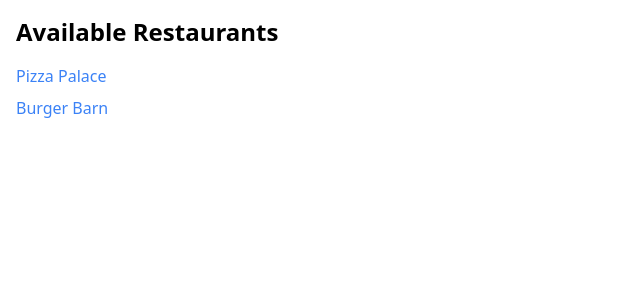
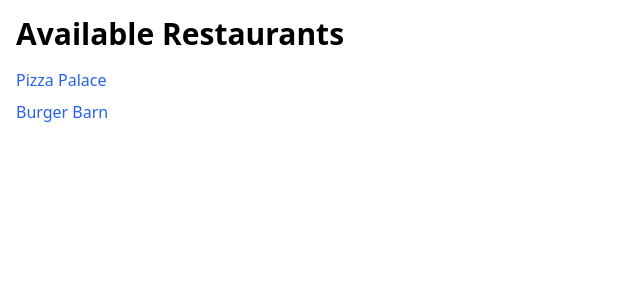
Before and after one commit to Abhishekbtech/food-ordering-app, a React (Create React App) app: page / in a window 1280 px wide. Shown: the top 300 px of the page, without its empty margins (0-640 px from the left). Built offline with nearby package versions, Linux system fonts and the light colour scheme.

Commit message:
update Restaurant

```diff
--- a/src/components/RestaurantList.js
+++ b/src/components/RestaurantList.js
@@ -2,14 +2,13 @@ import React from 'react';
 import { Link } from 'react-router-dom';
 
 const RestaurantList = ({ restaurants }) => {
-
     return (
         <div className="p-4">
-            <h1 className="text-2xl font-bold mb-4">Available Restaurants</h1>
+            <h1 className="text-3xl font-bold mb-4">Available Restaurants</h1>
             <ul>
                 {restaurants.map(restaurant => (
                     <li key={restaurant.id} className="mb-2">
-                        <Link to={`/restaurant/${restaurant.id}`} className="text-blue-500">
+                        <Link to={`/restaurant/${restaurant.id}`} className="text-blue-600 hover:underline">
                             {restaurant.name}
                         </Link>
                     </li>
```
